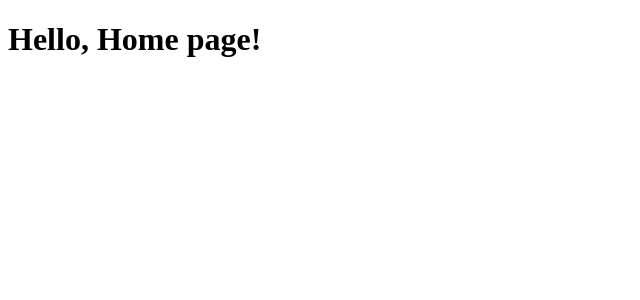
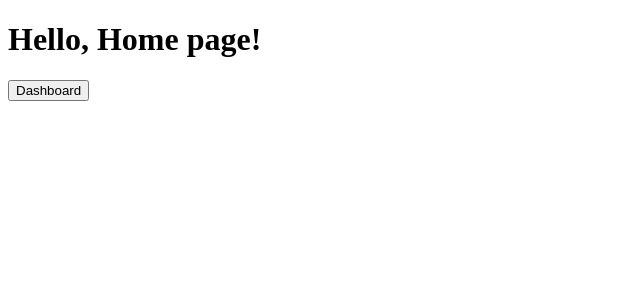
Before and after one commit to league-fan/league-fan.github.io, a Next.js app: page / in a window 1280 px wide. Shown: the top 300 px of the page, without its empty margins (0-640 px from the left). Built offline with nearby package versions, Linux system fonts and the light colour scheme.

Commit message:
feat: add simple example

```diff
--- a/src/app/page.tsx
+++ b/src/app/page.tsx
@@ -1,3 +1,10 @@
+'use client'
+import { useRouter } from 'next/navigation'
 export default function Page() {
-  return <h1>Hello, Home page!</h1>
+  const router = useRouter()
+  return <div><h1>Hello, Home page!</h1>
+    <button type="button" onClick={() => router.push('/champion/hi')}>
+      Dashboard
+    </button>
+  </div>;
 }
```
Also changed, not shown: src/app/champion/[champName]/page.tsx (added, +8 -0 lines).
